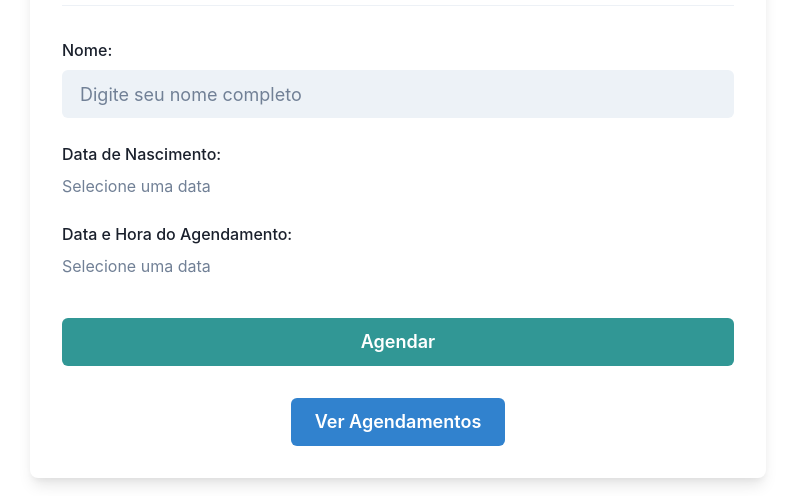
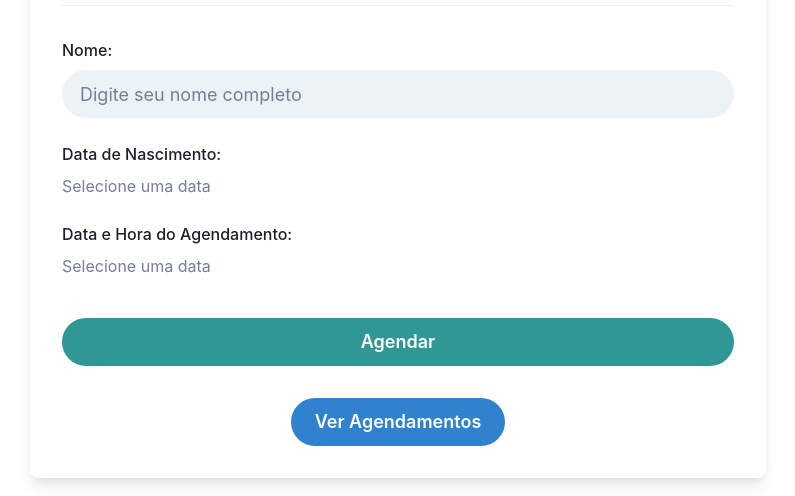
Before and after one commit to Msoaressdp/Pitang2024-Challange-Frontend, a React (Vite) app: page /schedule in a window 1280 px wide. Shown: the part 150-646 px from the top of the page, without its empty margins (242-1037 px from the left). Built offline with nearby package versions, Linux system fonts and the light colour scheme.

Commit message:
refactor: change box and fields format

```diff
--- a/src/pages/Schedule.tsx
+++ b/src/pages/Schedule.tsx
@@ -17,8 +17,6 @@ import {
   Container,
   Divider,
   useColorModeValue,
-  Flex,
-  Stack
 } from '@chakra-ui/react';
 
 const Schedule: React.FC = () => {
@@ -71,6 +69,7 @@ const Schedule: React.FC = () => {
                 placeholder="Digite seu nome completo"
                 variant="filled"
                 size="lg"
+                borderRadius="full"
               />
               {errors.name && (
                 <Text color="red.500" mt={2}>
@@ -105,7 +104,15 @@ const Schedule: React.FC = () => {
               maxTime={new Date(new Date().setHours(22, 0))}
             />
 
-            <Button mt={4} colorScheme="teal" type="submit" size="lg" width="full">
+            <Button
+              mt={4}
+              colorScheme="teal"
+              type="submit"
+              size="lg"
+              width="full"
+              borderRadius="full"
+              py={6}
+            >
               Agendar
             </Button>
           </VStack>
@@ -113,7 +120,9 @@ const Schedule: React.FC = () => {
 
         <Box mt={8} textAlign="center">
           <Link to="/list">
-            <Button colorScheme="blue" size="lg">Ver Agendamentos</Button>
+            <Button colorScheme="blue" size="lg" borderRadius="full" py={6}>
+              Ver Agendamentos
+            </Button>
           </Link>
         </Box>
 
```
